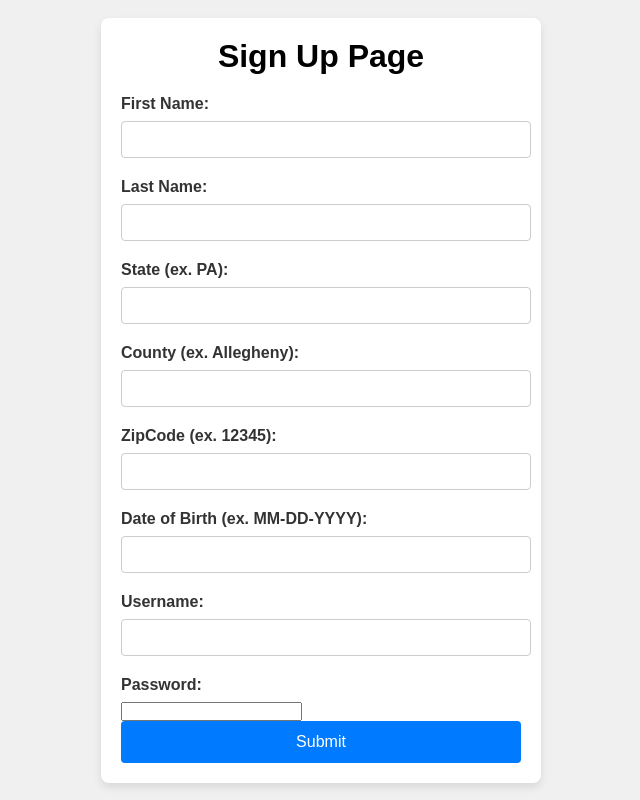
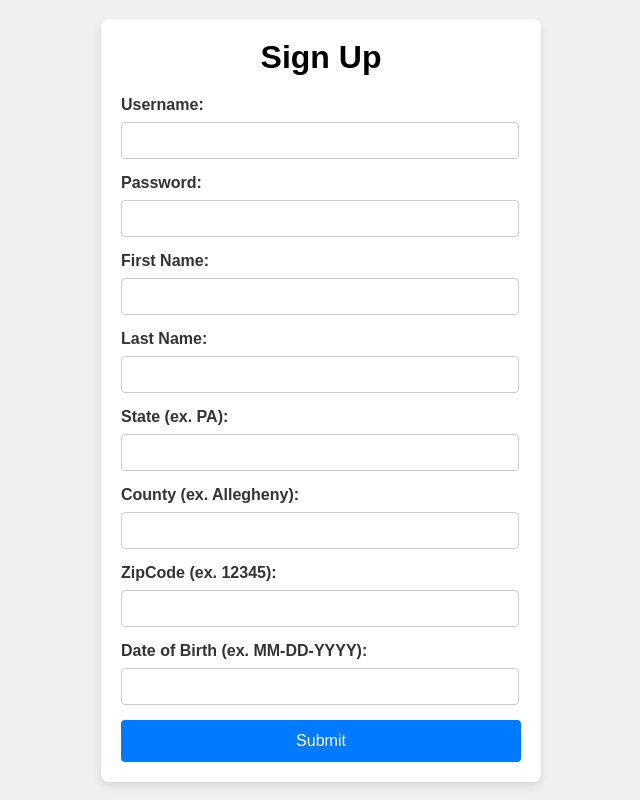
Before and after one commit to dorothycrow/steelhacks2024, a Flask app: page /signup in a window 1280 px wide. Shown: the whole page, without its empty margins (319-959 px from the left). Run offline with Flask 3, Linux system fonts and the light colour scheme.

Commit message:
modified index, signup, login

```diff
--- a/static/signupStyle.css
+++ b/static/signupStyle.css
@@ -10,6 +10,7 @@ body {
     align-items: center;
     height: 100vh;
     background-color: #f0f0f0;
+    overflow: hidden;
 }
 
 form {
@@ -19,13 +20,16 @@ form {
     box-shadow: 0 4px 8px rgba(0, 0, 0, 0.1);
     max-width: 400px;
     width: 100%;
+    overflow: hidden;
 }
 
+/* Header styling */
 h1 {
     text-align: center;
     margin-bottom: 20px;
 }
 
+/* Label styling */
 label {
     display: block;
     margin-bottom: 8px;
@@ -33,19 +37,21 @@ label {
     color: #333;
 }
 
-input[type="text"] {
-    width: calc(100% - 12px);
+/* Input field styling */
+input[type="text"], input[type="password"] {
+    width: calc(100% - 24px); /* Increase width of all input fields */
     padding: 10px;
-    margin-bottom: 20px;
+    margin-bottom: 15px; /* Reduce margin to save space */
     border: 1px solid #ccc;
     border-radius: 4px;
     outline: none;
 }
 
-input[type="text"]:focus {
+input[type="text"]:focus, input[type="password"]:focus {
     border-color: #007BFF;
 }
 
+/* Button styling */
 button {
     width: 100%;
     padding: 12px;
--- a/templates/index.html
+++ b/templates/index.html
@@ -10,11 +10,6 @@
     <div class="container">
         <div class="header">
             <h1>Voter Up</h1>
-            <div class="nav-menu">
-                <a href="#">Upcoming Elections</a>
-                <a href="#">Trivia Game</a>
-                <a href="#">More Info</a>
-            </div>
         </div>
 
         <div class="main-content">
--- a/templates/signup.html
+++ b/templates/signup.html
@@ -8,7 +8,13 @@
 </head>
 <body>
     <form method="POST" action="/submit_signup">
-        <h1>Sign Up Page</h1>
+        <h1>Sign Up</h1>
+
+        <label for="username">Username:</label>
+        <input type="text" id="username" name="username" required>
+
+        <label for="password">Password:</label>
+        <input type="password" id="password" name="password" required>
 
         <label for="firstName">First Name:</label>
         <input type="text" id="firstName" name="firstName" required>
@@ -28,12 +34,6 @@
         <label for="dob">Date of Birth (ex. MM-DD-YYYY):</label>
         <input type="text" id="dob" name="dob" required>
 
-        <label for="username">Username:</label>
-        <input type="text" id="username" name="username" required>
-
-        <label for="password">Password:</label>
-        <input type="password" id="password" name="password" required>
-
         <button type="submit">Submit</button>
     </form>
 </body>
```
